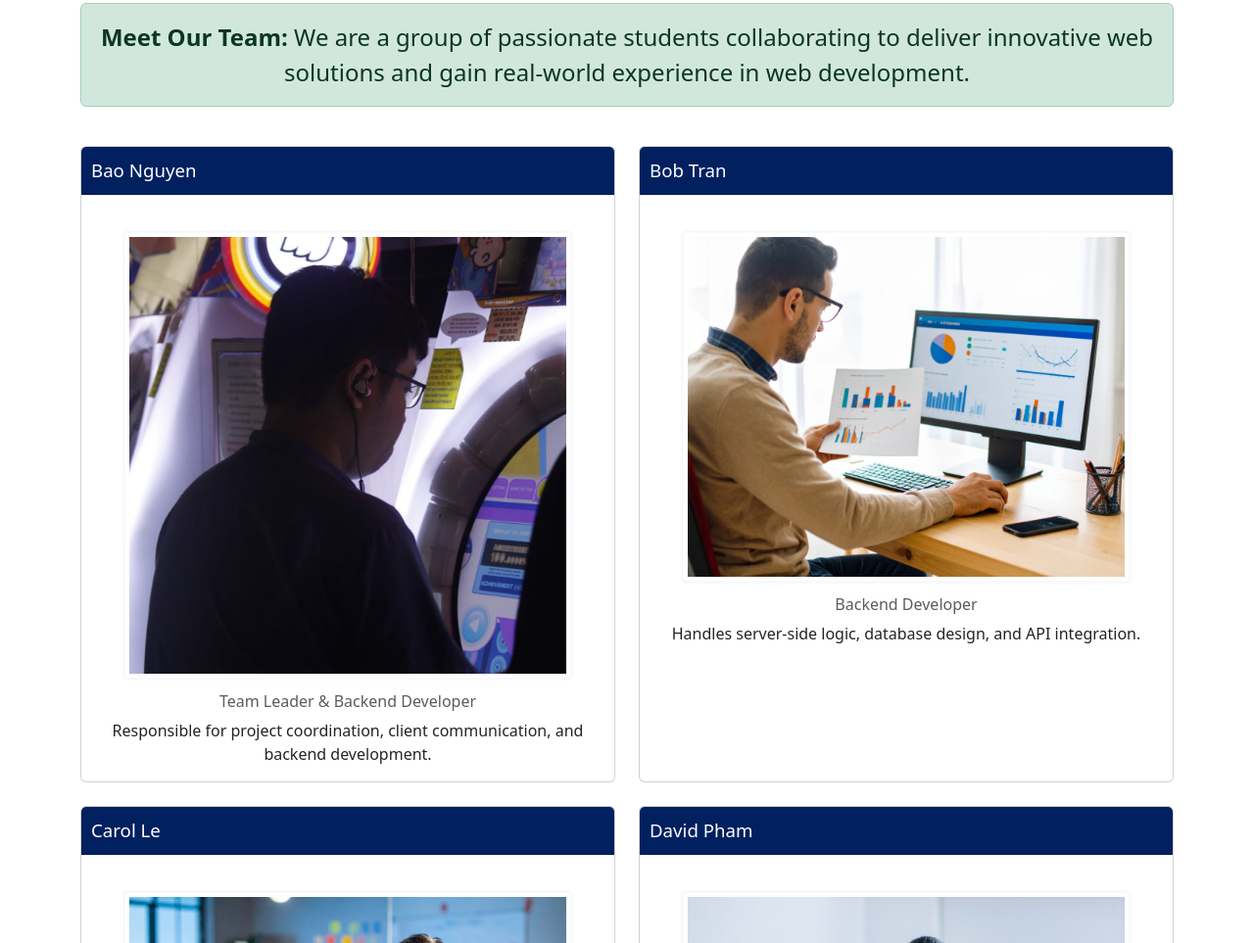
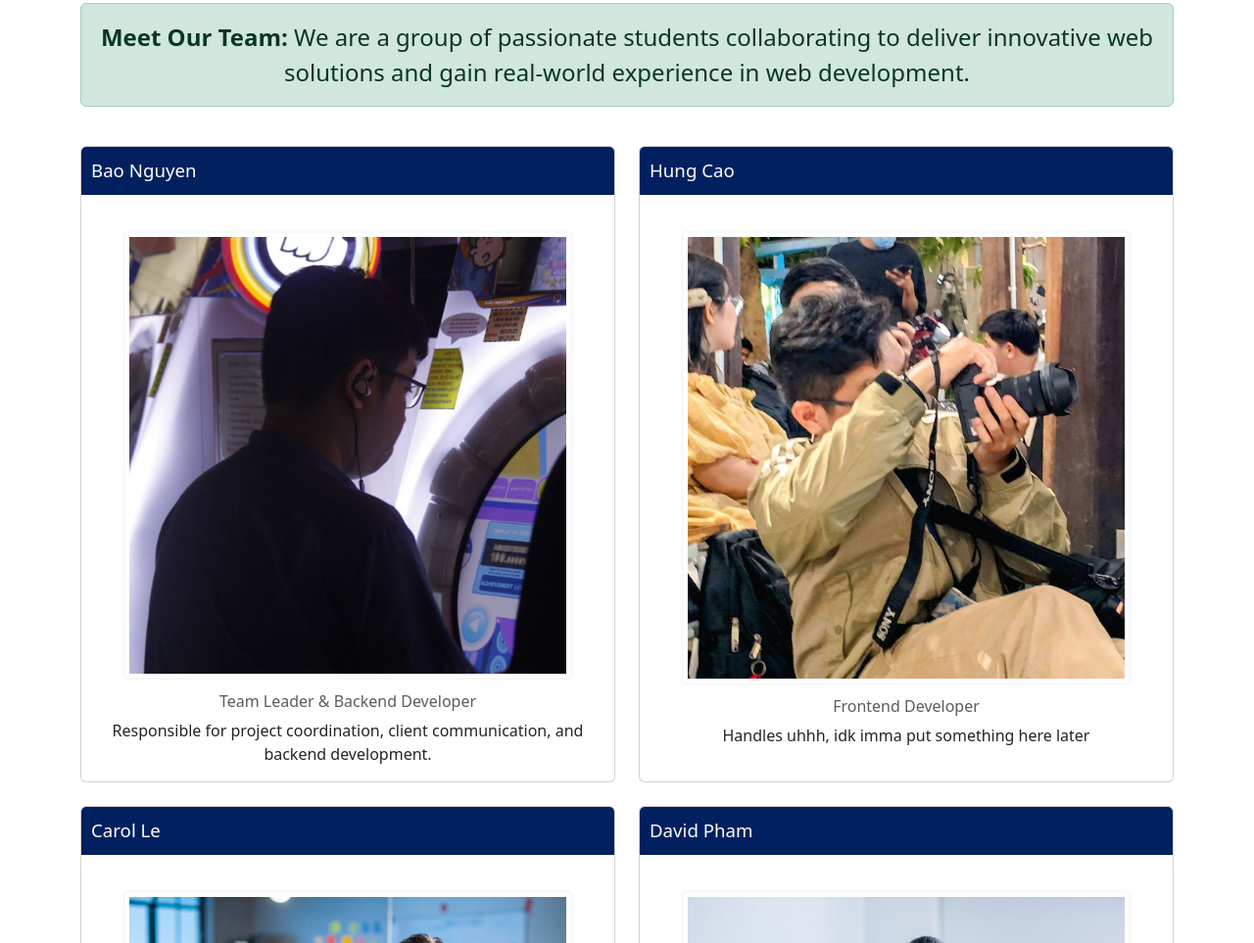
Before and after one commit to giabao06/cosc3060-teamintro, a plain HTML site: page index.html in a window 1280 px wide. Shown: the part 316-1279 px from the top of the page at 98% size. Drawn offline with nearby package versions, Linux system fonts and the light colour scheme.

Commit message:
chore: add le me, and smth idk

```diff
--- a/index.html
+++ b/index.html
@@ -64,13 +64,13 @@
                     <div class="col">
                         <div class="card h-100">
                             <div class="card-header section-title">
-                                Bob Tran
+                                Hung Cao
                             </div>
                             <div class="card-body text-center">
                                 <!-- Portrait photo placeholder -->
-                                <img src="./assets/avatar-placeholder-2.jpg" alt="Team Member's fullname" class="rounded img-thumbnail border-3 border-light mb-3" width="460">
-                                <h6 class="card-subtitle mb-2 text-muted">Backend Developer</h6>
-                                <p class="card-text">Handles server-side logic, database design, and API integration.</p>
+                                <a href="https://sakura-page-beta.vercel.app"><img src="./assets/shiina.jpg" alt="Cao Van Viet Hung" class="rounded img-thumbnail border-3 border-light mb-3" width="460"></a>
+                                <h6 class="card-subtitle mb-2 text-muted">Frontend Developer</h6>
+                                <p class="card-text">Handles uhhh, idk imma put something here later</p>
                             </div>
                         </div>
                     </div>
```
Also changed, not shown: assets/shiina.jpg (added).
